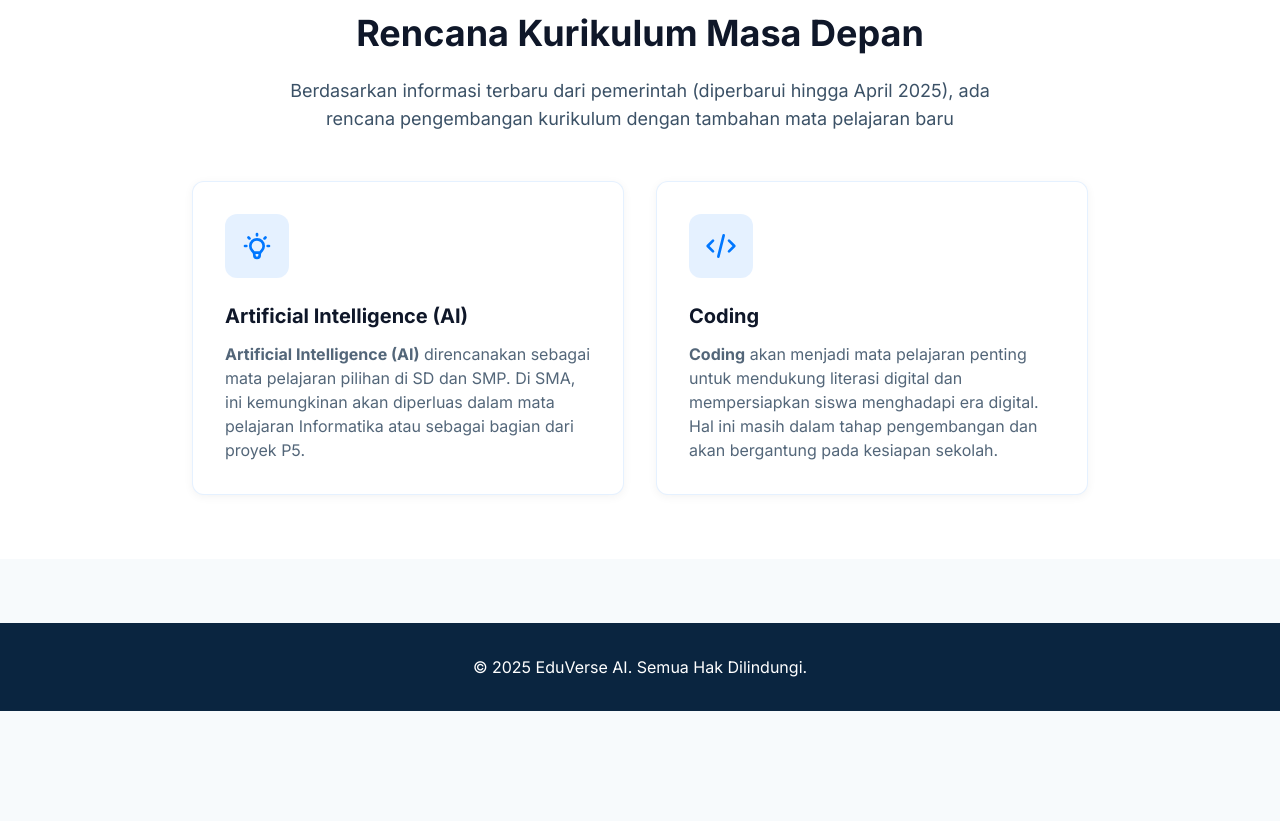
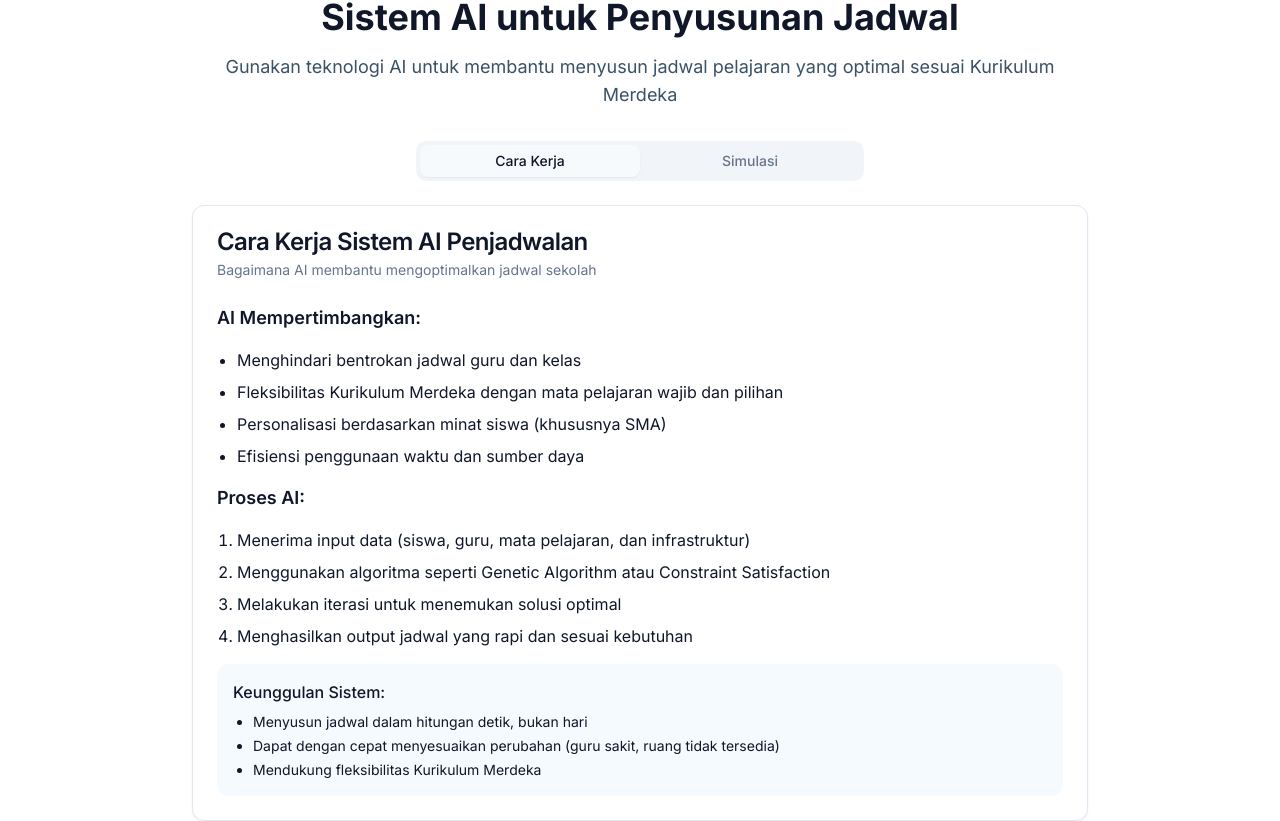
Before and after one commit to sofianhida/eduverse-ai-hub, a React (Vite) app: page /subjects in a window 1280 px wide. Shown: the part 2091-2912 px from the top of the page. Before the commit the page ends 2802 px from the top, so only its background shows below. Built offline with nearby package versions, Linux system fonts and the light colour scheme.

Commit message:
Add AI scheduling system
Implement an AI-powered scheduling system based on the provided specifications, including data requirements, example applications, and considerations for the Indonesian Merdeka Curriculum.

```diff
--- /dev/null
+++ b/src/components/AIScheduler.tsx
@@ -0,0 +1,185 @@
+
+import React, { useState } from 'react';
+import { useGeminiAI } from '../utils/geminiAI';
+import AIChat from './AIChat';
+import { Card, CardContent, CardDescription, CardHeader, CardTitle } from "@/components/ui/card";
+import { Button } from '@/components/ui/button';
+import { Bot, Calendar, Zap } from 'lucide-react';
+import { Tabs, TabsContent, TabsList, TabsTrigger } from "@/components/ui/tabs";
+import LoadingSpinner from './LoadingSpinner';
+
+type SchoolLevel = 'sd' | 'smp' | 'sma';
+
+const AIScheduler: React.FC<{ activeTab: SchoolLevel }> = ({ activeTab }) => {
+  const [showChat, setShowChat] = useState(false);
+  const [isGenerating, setIsGenerating] = useState(false);
+  const [schedulingResult, setSchedulingResult] = useState<string | null>(null);
+  const { sendMessage, isLoading } = useGeminiAI();
+
+  const schedulingPrompt = `
+### Sistem AI untuk Penyusunan Jadwal Sekolah
+Buat jadwal pelajaran sekolah untuk jenjang ${activeTab === 'sd' ? 'Sekolah Dasar' :
+  activeTab === 'smp' ? 'Sekolah Menengah Pertama' : 'Sekolah Menengah Atas'}
+yang mengikuti Kurikulum Merdeka.
+
+Gunakan mata pelajaran untuk jenjang ${activeTab.toUpperCase()} sesuai dengan Kurikulum Merdeka.
+Buat jadwal pelajaran untuk 1 kelas selama 1 minggu (Senin-Jumat).
+Format jadwal dalam tabel yang memperlihatkan waktu, hari, dan mata pelajaran.
+Alokasikan waktu yang tepat untuk setiap mata pelajaran sesuai standar pendidikan.
+Pertimbangkan keseimbangan beban kognitif siswa dalam menyusun jadwal.
+Masukkan waktu untuk Proyek Penguatan Profil Pelajar Pancasila (P5) sesuai kebutuhan.
+
+Berikan penjelasan singkat kenapa jadwal disusun seperti itu dan bagaimana AI membantu dalam penyusunannya.
+  `;
+
+  const handleGenerateSchedule = async () => {
+    setIsGenerating(true);
+    try {
+      const result = await sendMessage(schedulingPrompt);
+      setSchedulingResult(result);
+    } catch (error) {
+      console.error("Error generating schedule:", error);
+      setSchedulingResult("Maaf, terjadi kesalahan dalam membuat jadwal. Silakan coba lagi nanti.");
+    } finally {
+      setIsGenerating(false);
+    }
+  };
+
+  return (
+    <section className="py-12 bg-white">
+      <div className="container mx-auto px-4">
+        <div className="max-w-4xl mx-auto">
+          <div className="text-center mb-8">
+            <span className="inline-block px-4 py-2 bg-edu-secondary rounded-full text-edu-primary font-medium text-sm mb-4">
+              Teknologi AI
+            </span>
+            <h2 className="text-3xl md:text-4xl font-bold mb-4">
+              Sistem AI untuk Penyusunan Jadwal
+            </h2>
+            <p className="text-lg text-edu-dark/80">
+              Gunakan teknologi AI untuk membantu menyusun jadwal pelajaran yang optimal sesuai Kurikulum Merdeka
+            </p>
+          </div>
+
+          <Tabs defaultValue="info" className="mt-8">
+            <TabsList className="grid grid-cols-2 w-full max-w-md mx-auto">
+              <TabsTrigger value="info">Cara Kerja</TabsTrigger>
+              <TabsTrigger value="demo">Simulasi</TabsTrigger>
+            </TabsList>
+
+            <TabsContent value="info" className="mt-6">
+              <Card>
+                <CardHeader>
+                  <CardTitle>Cara Kerja Sistem AI Penjadwalan</CardTitle>
+                  <CardDescription>Bagaimana AI membantu mengoptimalkan jadwal sekolah</CardDescription>
+                </CardHeader>
+                <CardContent className="space-y-4">
+                  <h3 className="text-lg font-semibold">AI Mempertimbangkan:</h3>
+                  <ul className="list-disc pl-5 space-y-2">
+                    <li>Menghindari bentrokan jadwal guru dan kelas</li>
+                    <li>Fleksibilitas Kurikulum Merdeka dengan mata pelajaran wajib dan pilihan</li>
+                    <li>Personalisasi berdasarkan minat siswa (khususnya SMA)</li>
+                    <li>Efisiensi penggunaan waktu dan sumber daya</li>
+                  </ul>
+
+                  <h3 className="text-lg font-semibold mt-6">Proses AI:</h3>
+                  <ol className="list-decimal pl-5 space-y-2">
+                    <li>Menerima input data (siswa, guru, mata pelajaran, dan infrastruktur)</li>
+                    <li>Menggunakan algoritma seperti Genetic Algorithm atau Constraint Satisfaction</li>
+                    <li>Melakukan iterasi untuk menemukan solusi optimal</li>
+                    <li>Menghasilkan output jadwal yang rapi dan sesuai kebutuhan</li>
+                  </ol>
+
+                  <div className="bg-edu-light p-4 rounded-lg mt-6">
+                    <h4 className="font-medium mb-2">Keunggulan Sistem:</h4>
+                    <ul className="list-disc pl-5 space-y-1 text-sm">
+                      <li>Menyusun jadwal dalam hitungan detik, bukan hari</li>
+                      <li>Dapat dengan cepat menyesuaikan perubahan (guru sakit, ruang tidak tersedia)</li>
+                      <li>Mendukung fleksibilitas Kurikulum Merdeka</li>
+                    </ul>
+                  </div>
+                </CardContent>
+              </Card>
+            </TabsContent>
+
+            <TabsContent value="demo" className="mt-6">
+              <Card>
+                <CardHeader>
+                  <CardTitle>Simulasi Penjadwalan dengan AI</CardTitle>
+                  <CardDescription>Lihat bagaimana AI menyusun jadwal untuk {activeTab.toUpperCase()}</CardDescription>
+                </CardHeader>
+                <CardContent>
+                  {isGenerating ? (
+                    <div className="flex flex-col items-center justify-center py-12">
+                      <LoadingSpinner size="large" text="AI sedang menyusun jadwal optimal..." />
+                      <p className="text-edu-dark/70 mt-4 text-center">
+                        AI sedang mempertimbangkan mata pelajaran, alokasi waktu, dan keseimbangan beban kognitif
+                      </p>
+                    </div>
+                  ) : schedulingResult ? (
+                    <div className="prose max-w-none">
+                      <div dangerouslySetInnerHTML={{ __html: schedulingResult.replace(/\n/g, '<br/>') }} />
+                      <div className="mt-6 flex justify-center">
+                        <Button onClick={() => setSchedulingResult(null)} variant="outline">
+                          Reset & Buat Ulang
+                        </Button>
+                      </div>
+                    </div>
+                  ) : (
+                    <div className="space-y-6">
+                      <p>
+                        Coba simulasikan bagaimana AI menyusun jadwal pelajaran untuk satu kelas di jenjang {activeTab.toUpperCase()}
+                        berdasarkan Kurikulum Merdeka.
+                      </p>
+
+                      <div className="bg-edu-light p-4 rounded-lg">
+                        <h4 className="font-medium mb-2">Parameter Simulasi:</h4>
+                        <ul className="list-disc pl-5 space-y-1 text-sm">
+                          <li>Jenjang: {activeTab === 'sd' ? 'Sekolah Dasar' : activeTab === 'smp' ? 'Sekolah Menengah Pertama' : 'Sekolah Menengah Atas'}</li>
+                          <li>Kurikulum: Kurikulum Merdeka terbaru</li>
+                          <li>Jumlah hari: 5 hari (Senin-Jumat)</li>
+                          <li>Mata pelajaran: Sesuai panduan Kurikulum Merdeka</li>
+                        </ul>
+                      </div>
+
+                      <div className="flex flex-col sm:flex-row gap-4 justify-center mt-4">
+                        <Button
+                          onClick={handleGenerateSchedule}
+                          className="flex items-center gap-2"
+                        >
+                          <Zap className="w-4 h-4" />
+                          Generate Jadwal dengan AI
+                        </Button>
+
+                        <Button
+                          variant="outline"
+                          onClick={() => setShowChat(true)}
+                          className="flex items-center gap-2"
+                        >
+                          <Bot className="w-4 h-4" />
+                          Tanya AI tentang Penjadwalan
+                        </Button>
+                      </div>
+                    </div>
+                  )}
+                </CardContent>
+              </Card>
+
+              {showChat && (
+                <div className="mt-6 h-[500px]">
+                  <AIChat
+                    initialSystemPrompt={`Kamu adalah asisten AI khusus untuk membantu penyusunan jadwal sekolah berdasarkan Kurikulum Merdeka. Kamu sangat memahami semua mata pelajaran di jenjang ${activeTab.toUpperCase()} dan cara menyusun jadwal yang optimal. Jawab pertanyaan pengguna dengan informatif dan berikan contoh jika diperlukan.`}
+                    placeholder="Tanyakan tentang jadwal pelajaran, Kurikulum Merdeka, atau cara menyusun jadwal..."
+                    chatTitle="AI Konsultan Jadwal Sekolah"
+                  />
+                </div>
+              )}
+            </TabsContent>
+          </Tabs>
+        </div>
+      </div>
+    </section>
+  );
+};
+
+export default AIScheduler;
--- a/src/pages/Subjects.tsx
+++ b/src/pages/Subjects.tsx
@@ -2,6 +2,7 @@
 import React, { useState } from 'react';
 import Navbar from '../components/Navbar';
 import SubjectFeatures from '../components/SubjectFeatures';
+import AIScheduler from '../components/AIScheduler';
 import { Link } from 'react-router-dom';
 import { ArrowLeft } from 'lucide-react';
 import { formatBoldText } from '../utils/textFormatting';
@@ -97,6 +98,9 @@ const Subjects = () => {
         {/* Subject List by Level */}
         <SubjectFeatures activeTab={activeTab} />
 
+        {/* AI Scheduler */}
+        <AIScheduler activeTab={activeTab as 'sd' | 'smp' | 'sma'} />
+
         {/* Future Plans Section */}
         <section className="py-16 bg-white">
           <div className="container mx-auto px-4">
```
